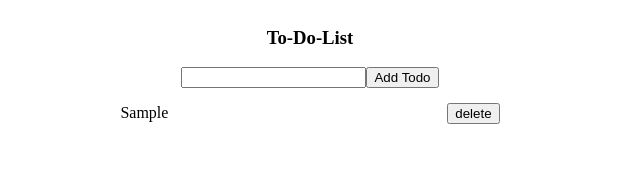
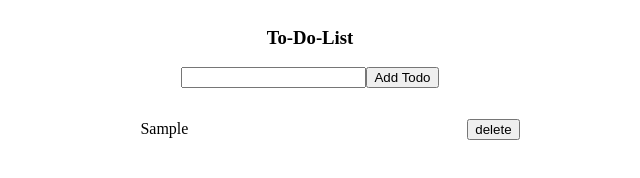
Before and after one commit to acciojob/todo-react-nadeemnagarji, a React app: page / in a window 1280 px wide. Both pictures are taken after typing "Sample" into the empty fields and a click on the button "Add Todo". Shown: the whole page, without its empty margins (330-970 px from the left). Built offline with nearby package versions, Linux system fonts and the light colour scheme.

Commit message:
few changes

```diff
--- a/src/components/App.js
+++ b/src/components/App.js
@@ -28,9 +28,11 @@ const App = () => {
       <div>
       <input type="text" value={input}  onChange={(e)=>setInput(e.target.value)}/>
       <button onClick={handleTodo}>Add Todo</button> </div>
+        <ul>
       {todos&& todos.length>0 && todos.map((todo,index)=>{
-        return <div className="Todos" key={index}><p>{todo}</p> <button onClick={()=>handleDelete(index)}>delete</button></div>
+        return <li className="Todos" key={index}><p>{todo}</p> <button onClick={()=>handleDelete(index)}>delete</button></li>
       })}
+      </ul>
     </div>
   )
 }
--- a/src/styles/App.css
+++ b/src/styles/App.css
@@ -7,6 +7,13 @@
     align-items: center;
 }
 
+ul{
+
+    width: 100%;
+    display: flex;
+    flex-direction: column;
+    align-items: center;
+}
 
 .Todos{
     display: flex;
```
